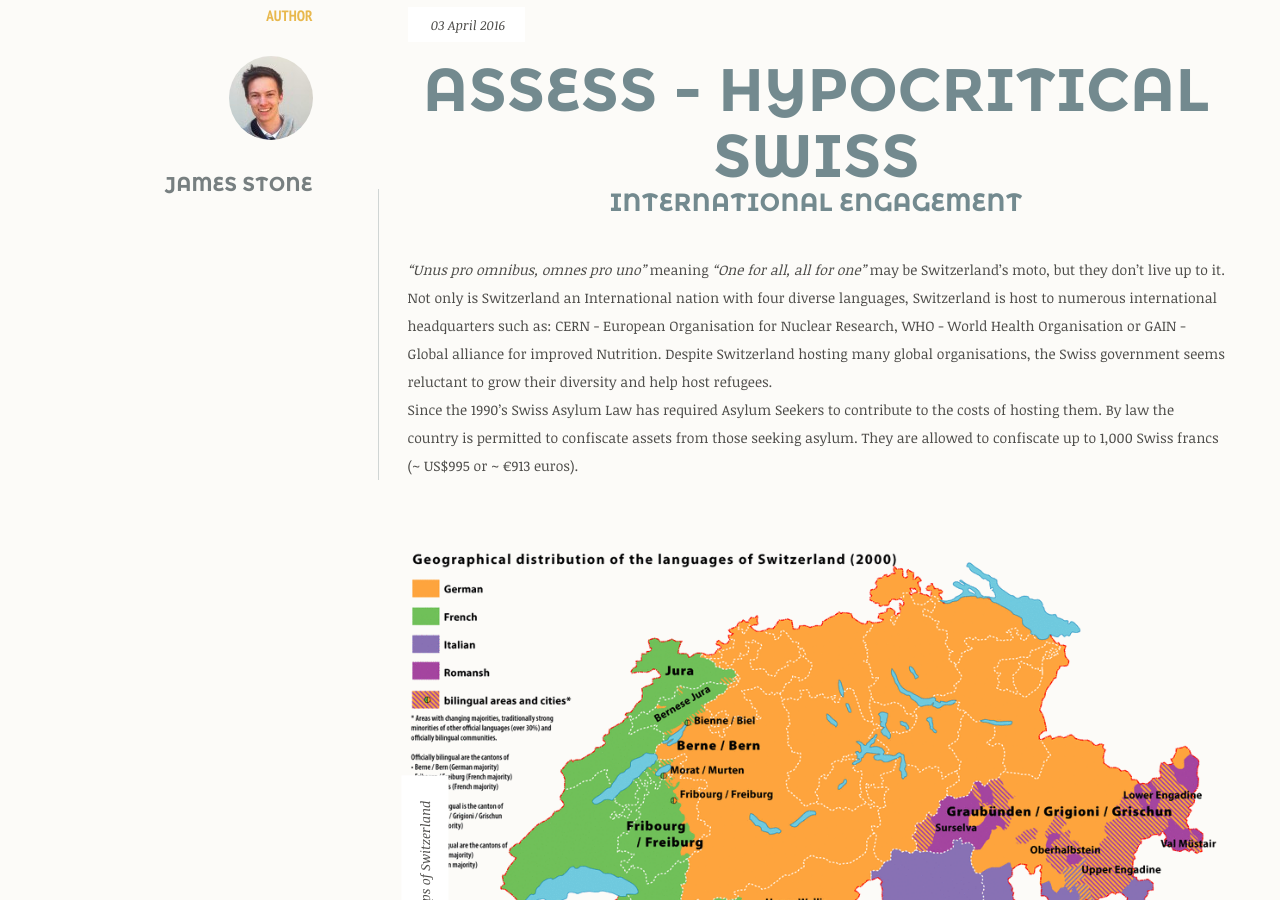
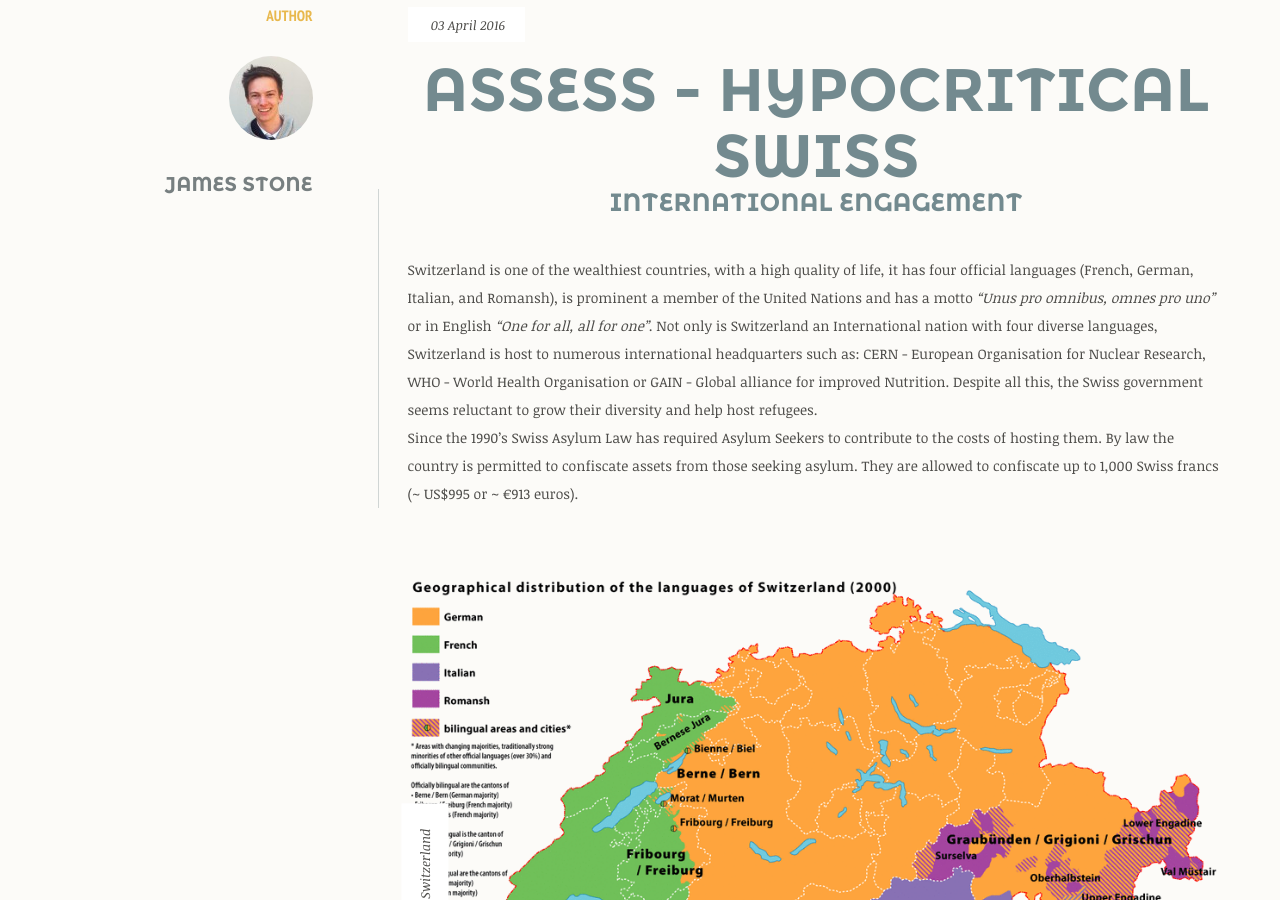
Before and after one commit to jamesmstone/Uno-Zwei-Tros-Quatter, a Jekyll site: the page built from _posts/2016-04-03-International.md, in a window 1280 px wide and 900 px high, scrolled down 680 px. Built offline with Jekyll 4.4.1, drawn with Linux system fonts in a browser that asks for light colours.

Commit message:
update opening

```diff
--- a/_posts/2016-04-03-International.md
+++ b/_posts/2016-04-03-International.md
@@ -7,8 +7,8 @@ map: true
 image: /img/swissrefugee.jpg
 ---
 ### International Engagement
-*"Unus pro omnibus, omnes pro uno"* meaning *"One for all, all for one"* may be Switzerland's moto, but they don't live up to it. Not only is Switzerland an International nation with four diverse languages, Switzerland is host to numerous international headquarters such as: CERN - European Organisation for Nuclear Research, WHO - World Health Organisation or GAIN - Global alliance for improved Nutrition.
-Despite Switzerland hosting many global organisations, the Swiss government seems reluctant to grow their diversity and help host refugees.
+Switzerland is one of the wealthiest countries, with a high quality of life, it has four official languages (French, German, Italian, and Romansh), is prominent a member of the United Nations and has a motto *"Unus pro omnibus, omnes pro uno"* or in English *"One for all, all for one"*. Not only is Switzerland an International nation with four diverse languages, Switzerland is host to numerous international headquarters such as: CERN - European Organisation for Nuclear Research, WHO - World Health Organisation or GAIN - Global alliance for improved Nutrition.
+Despite all this, the Swiss government seems reluctant to grow their diversity and help host refugees.
 Since the 1990's Swiss Asylum Law has required Asylum Seekers to contribute to the costs of hosting them. By law the country is permitted to confiscate assets from those seeking asylum. They are allowed to confiscate up to 1,000 Swiss francs (~ US$995 or ~ €913 euros).
 
 ![Language groups of Switzerland](/img/languages.gif)
```
